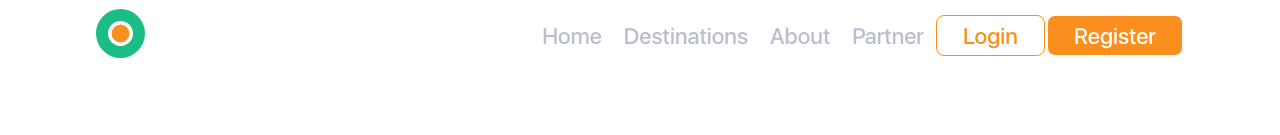
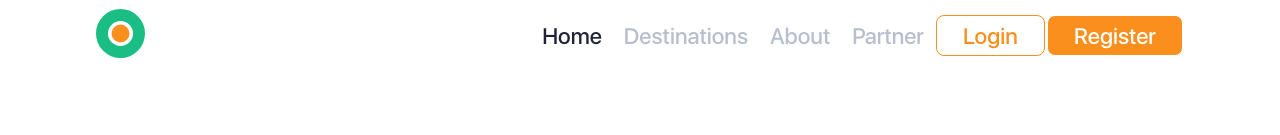
Before and after one commit to mr-abdellah/Tour-landing-page, a React (Create React App) app: page / in a window 1280 px wide. Shown: the top 135 px of the page. Built offline with nearby package versions, Linux system fonts and the light colour scheme; a web font is replaced by a local one.

Commit message:
fix routing

```diff
--- a/src/components/Navbar.jsx
+++ b/src/components/Navbar.jsx
@@ -44,7 +44,7 @@ const Navbar = () => {
       </div>
 
       <div className={linkDisplay(width, open)}>
-        <NavLink onClick={ handleClose } to="/Tour-landing-page">
+        <NavLink onClick={ handleClose } to="/">
           Home
         </NavLink>
         <NavLink onClick={handleClose} to="/destinations">
```
